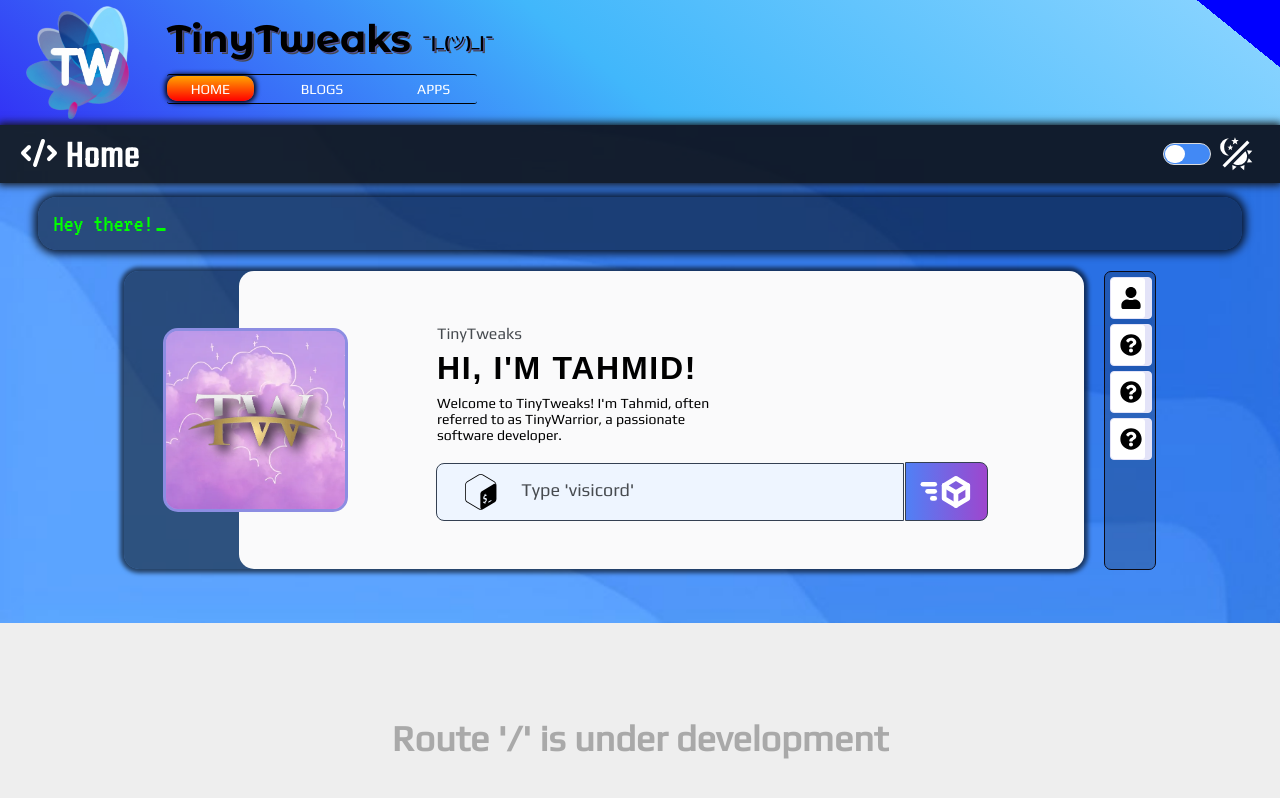
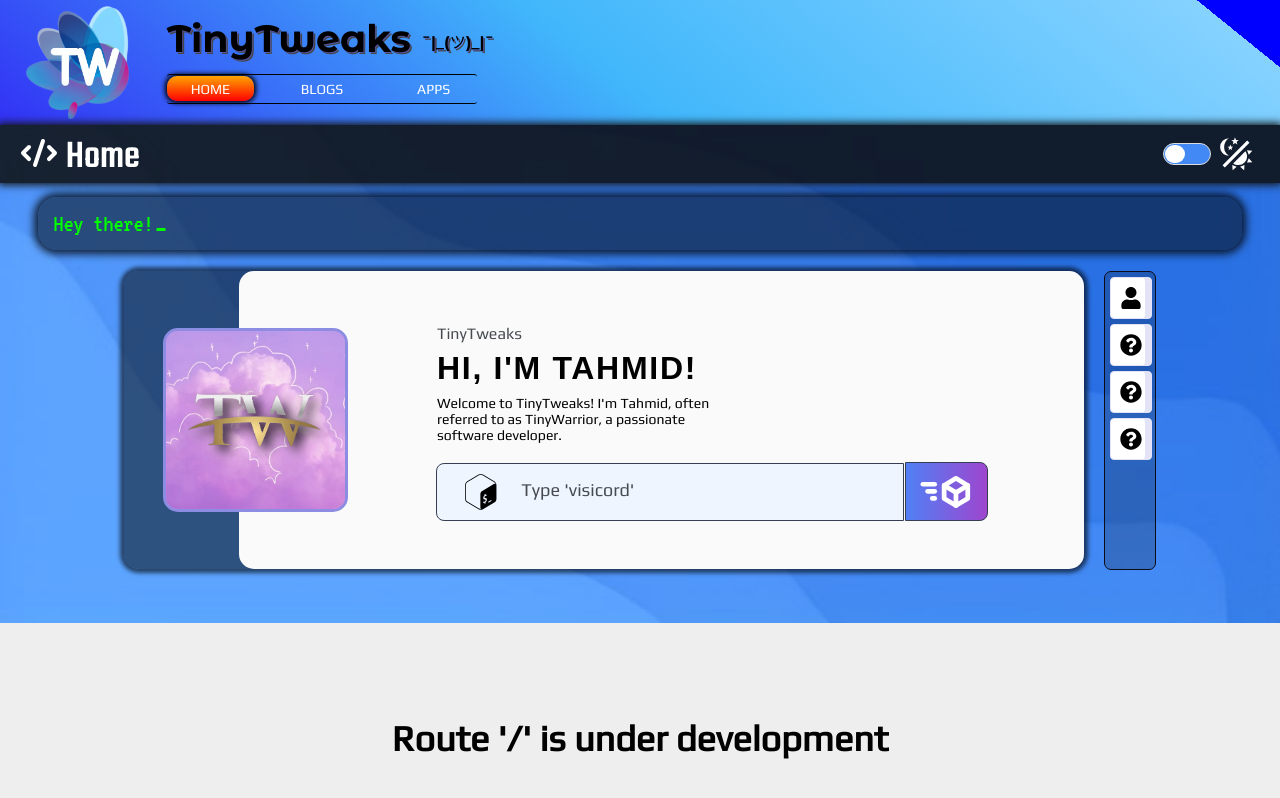
Before and after one commit to RealTinyWarrior/TinyTweaks, a Next.js app: page / in a window 1280 px wide. Built offline with nearby package versions, Linux system fonts and the light colour scheme; no server answers; a web font is replaced by a local one.

Commit message:
Add contrast accessibility for under development text

```diff
--- a/styles/header.module.css
+++ b/styles/header.module.css
@@ -541,7 +541,7 @@
 #under_dev {
     text-align: center;
     font-size: 36px;
-    color: darkgray;
+    color: var(--font-color);
     font-family: "Play", sans-serif;
     font-weight: 600;
     margin-left: 2%;
```
